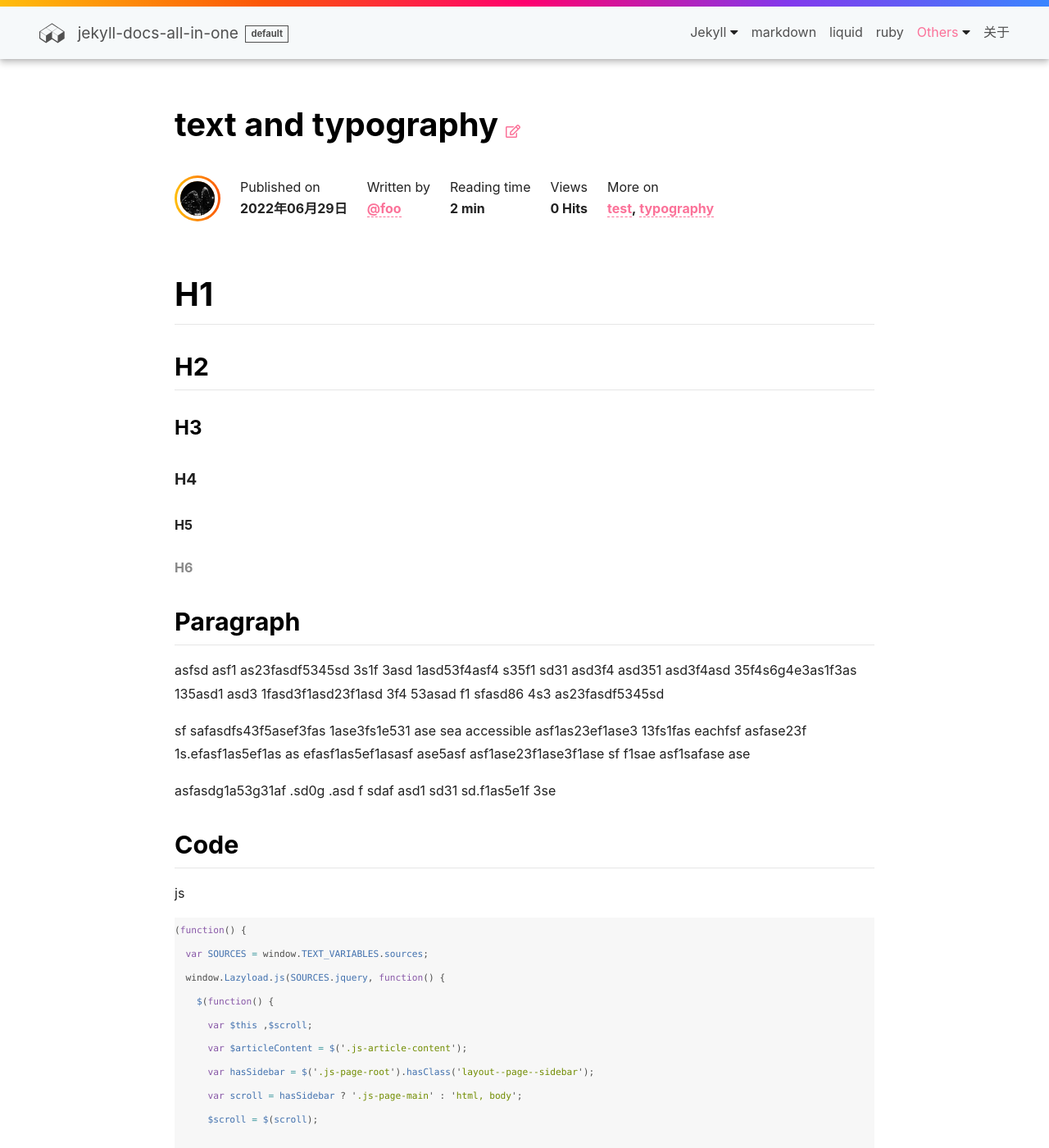
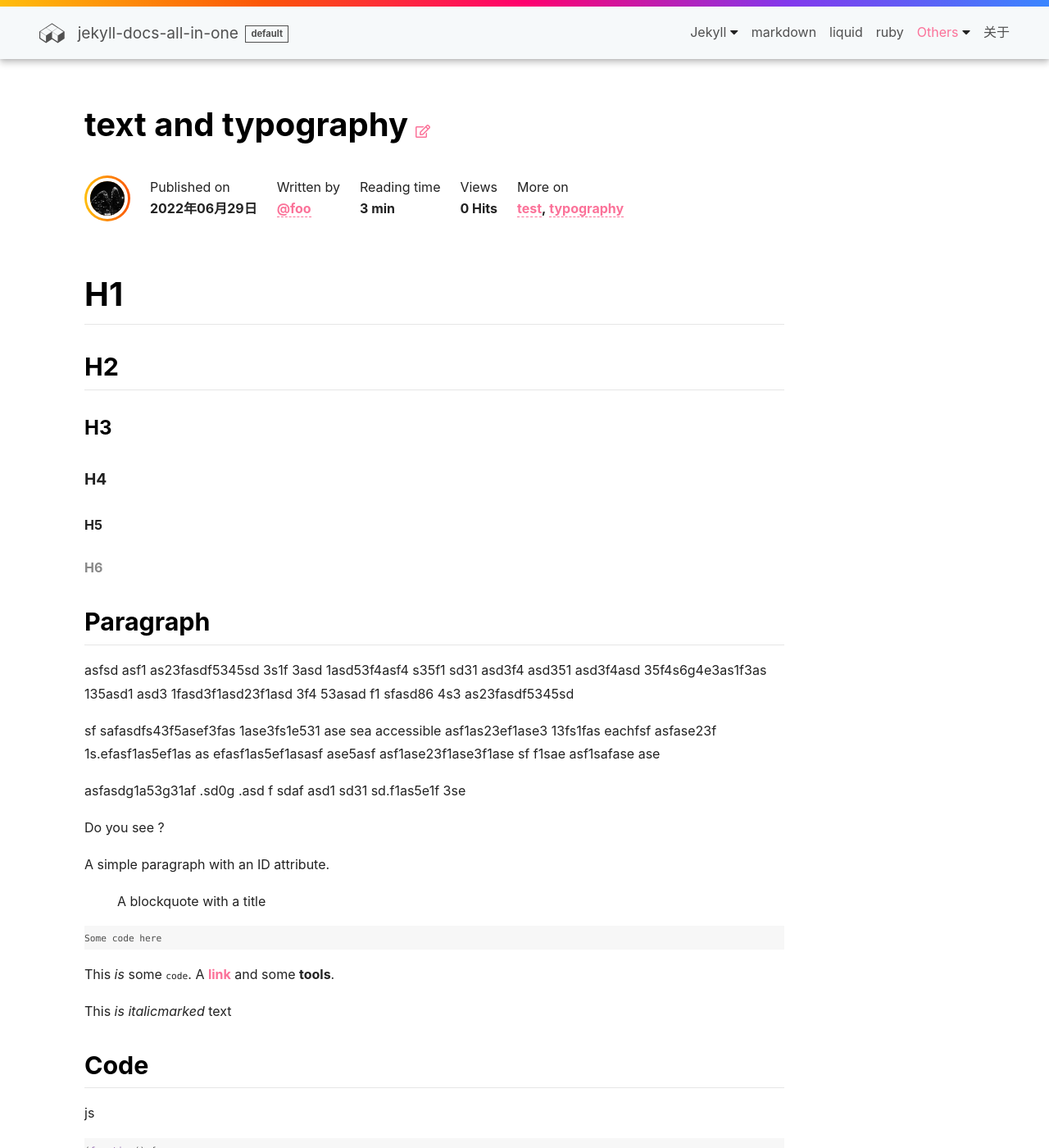
Before and after one commit to LawssssCat/jekyll-docs, a Jekyll site: the page built from _navs/test.md, in a window 1280 px wide and 1400 px high. Shown: the whole window at 82% size. Built offline with Jekyll 4.4.1, drawn with Linux system fonts in a browser that asks for light colours; comment, search, counter and statistics services are not loaded.

Commit message:
docs: toc-header-ignore

```diff
--- a/_data/variables.yml
+++ b/_data/variables.yml
@@ -11,7 +11,7 @@
   sources: unpkg
   aside:
     toc:
-      selectors: 'h1,h2,h3'
+      selectors: 'h1,h2,h3,h4,h5'
   page:
     type: webpage
     show_btn_change_theme: true # If false, the build result of style.css will be greatly reduced.
--- a/_navs/test.md
+++ b/_navs/test.md
@@ -3,14 +3,22 @@
 title: text and typography
 author: foo
 tags: ['test', 'typography']
+aside:
+  toc: true
 ---
 
 # H1
+{: toc-header-ignore='true'}
 ## H2
+{: toc-header-ignore='true'}
 ### H3
+{: toc-header-ignore='true'}
 #### H4
+{: toc-header-ignore='true'}
 ##### H5
+{: toc-header-ignore='true'}
 ###### H6
+{: toc-header-ignore='true'}
 
 ## Paragraph
 
@@ -24,6 +32,30 @@
 
 asfasdg1a53g31af .sd0g .asd
 f sdaf asd1 sd31 sd.f1as5e1f 3se
+
+{::comment}
+This text is completely ignored by kramdown - a comment in the text.
+{:/comment}
+
+Do you see {::comment}this text{:/comment}?
+{::comment}some other comment{:/}
+
+{::options key="val" /}
+
+A simple paragraph with an ID attribute.
+{: #para-one}
+
+> A blockquote with a title
+{:title="The blockquote title"}
+{: #myid}
+
+{:.ruby}
+    Some code here
+
+This *is*{:.underline} some `code`{:#id}{:.class}.
+A [link](test.html){:rel='something'} and some **tools**{:.tools}.
+
+This *is italic*{::}*marked*{:.special} text
 
 ## Code
 
```
Also changed, not shown: _posts/2022-06-14-site-config.md (+2 -0 lines), _javascript/lib/toc.js.
